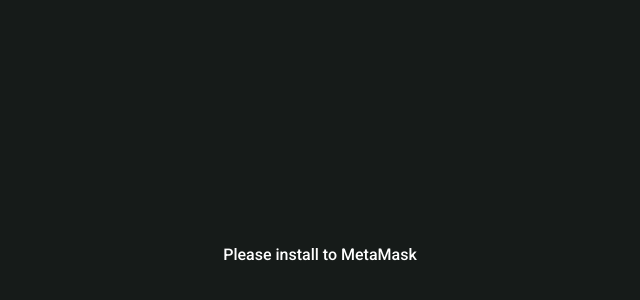
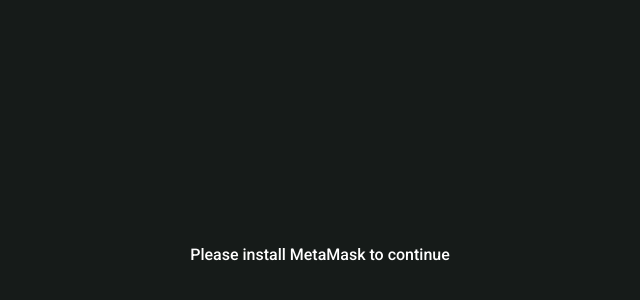
Before and after one commit to cryptokoala4/beoble_takehome, a React app: page / in a window 1280 px wide. Shown: the part 146-446 px from the top of the page, without its empty margins (320-960 px from the left). Built offline with nearby package versions, Linux system fonts and the light colour scheme.

Commit message:
fix missing metamask message

```diff
--- a/src/App.tsx
+++ b/src/App.tsx
@@ -150,7 +150,7 @@
   return (
     <>
       {promptMetaMask ? (
-        <div className="missing-metamask">Please install to MetaMask</div>
+        <div className="missing-metamask">Please install MetaMask to continue</div>
       ) : (
         <>
           <Header
```
